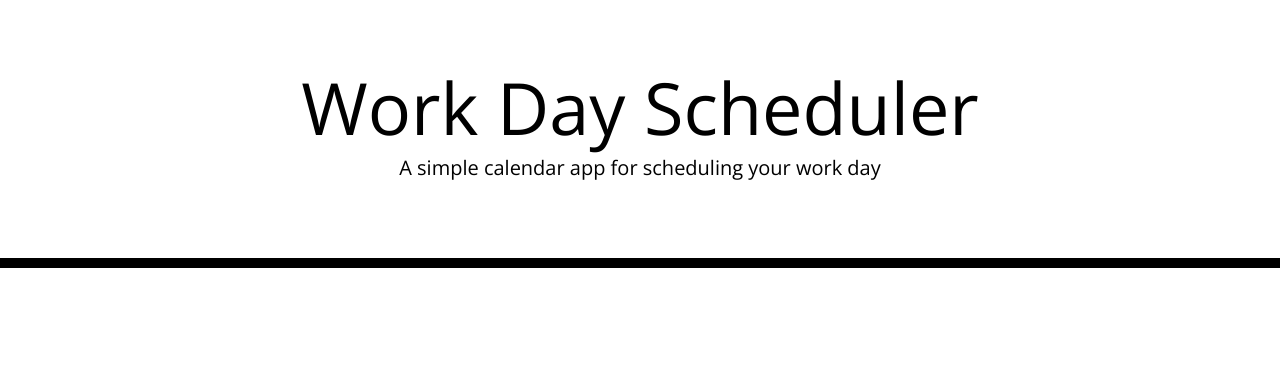
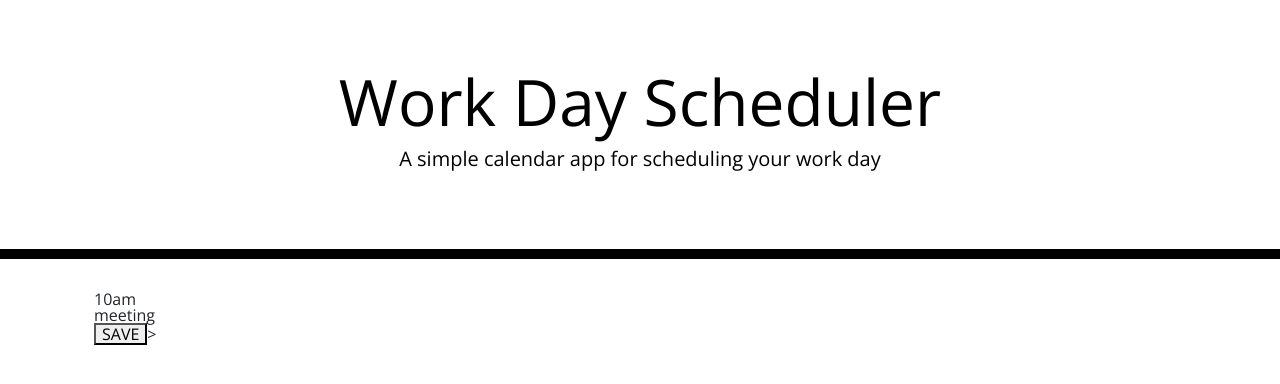
Before and after one commit to DustinLee0/Day-Planner, a plain HTML site: page index.html in a window 1280 px wide. Drawn offline with nearby package versions, Linux system fonts and the light colour scheme; files that its build step writes are made by us from their sources.

Commit message:
added script.js file

```diff
--- a/Develop/index.html
+++ b/index.html
@@ -8,12 +8,14 @@
       rel="stylesheet"
       href="https://stackpath.bootstrapcdn.com/bootstrap/4.3.1/css/bootstrap.min.css"
     />
-    <link
+    <!-- <link
       rel="stylesheet"
       href="https://use.fontawesome.com/releases/v5.8.1/css/all.css"
       integrity="sha384-50oBUHEmvpQ+1lW4y57PTFmhCaXp0ML5d60M1M7uH2+nqUivzIebhndOJK28anvf"
       crossorigin="anonymous"
-    />
+    /> -->
+    <!-- CSS only -->
+  <link href="https://cdn.jsdelivr.net/npm/bootstrap@5.2.2/dist/css/bootstrap.min.css" rel="stylesheet" integrity="sha384-Zenh87qX5JnK2Jl0vWa8Ck2rdkQ2Bzep5IDxbcnCeuOxjzrPF/et3URy9Bv1WTRi" crossorigin="anonymous">
     <link
       href="https://fonts.googleapis.com/css?family=Open+Sans&display=swap"
       rel="stylesheet"
@@ -30,6 +32,15 @@
     </header>
     <div class="container">
       <!-- Timeblocks go here -->
+      <div class="container-fluid" id="time-container">
+        <div id="hour-container">
+          <div id="hour">10am</div>
+          <div id="input-content">meeting</div>
+          <div id="save-btn">
+            <button>SAVE</button>>
+          </div>
+        </div>
+      </div>
     </div>
 
     <script src="https://cdnjs.cloudflare.com/ajax/libs/jquery/3.2.1/jquery.min.js"></script>
```
Also changed, not shown: Assets/css/style.css (renamed from Develop/style.css), Assets/js/script.js (added), 2 other files.
